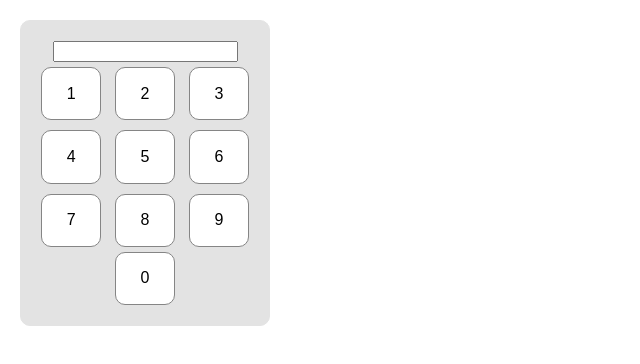
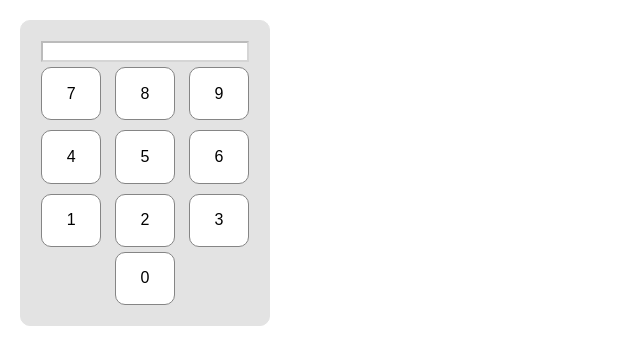
Before and after one commit to egisnmir/react-keypad, a React (Create React App) app: page / in a window 1280 px wide. Shown: the top 364 px of the page, without its empty margins (0-640 px from the left). Built offline with nearby package versions, Linux system fonts and the light colour scheme.

Commit message:
refactor

```diff
--- a/src/components/Keypad.css
+++ b/src/components/Keypad.css
@@ -16,8 +16,10 @@
   font-family: sans-serif;
 }
 
-.Keypad .keypad-value {
+.Keypad .keypad-input {
   margin: 0 auto;
+  width: 100%;
+  background: white;
 }
 
 .Keypad .keypad-button:last-child {
--- a/src/components/Keypad.js
+++ b/src/components/Keypad.js
@@ -5,7 +5,7 @@ function Keypad() {
   const [pincode, setPincode] = useState('');
   const [wrongAttempts, setWrongAttempts] = useState(0);
   const [blockedKeypad, setBlockedKeypad] = useState(false);
-  const buttons = [1, 2, 3, 4, 5, 6, 7, 8, 9, 0];
+  const buttons = [7, 8, 9, 4, 5, 6, 1, 2, 3, 0];
   const [success, setSuccess] = useState(false);
   const realPin = 1234;
   const keypadLockTime = 5000;
@@ -31,6 +31,7 @@ function Keypad() {
 
   const handePincodeChange = (e) => {
     if (blockedKeypad) {
+      console.log('Keypad is temporarily');
       return;
     }
 
@@ -49,7 +50,7 @@ function Keypad() {
   }
 
   const handleButtonClick = (e) => {
-    if (blockedKeypad) {
+    if (blockedKeypad || success) {
       return;
     }
 
@@ -86,11 +87,12 @@ function Keypad() {
           <div className="success">Logged in!</div>
         }
         <input
-          className="keypad-value"
+          className="keypad-input"
           onChange={handePincodeChange}
-          value={maskedPincode}>
+          value={maskedPincode}
+          disabled>
         </input>
-        {buttonsDOM}
+      {buttonsDOM}
       </div>
     </div>
   );
```
Also changed, not shown: public/manifest.json, 1 other file (tests, documents, lock files or other folders).
